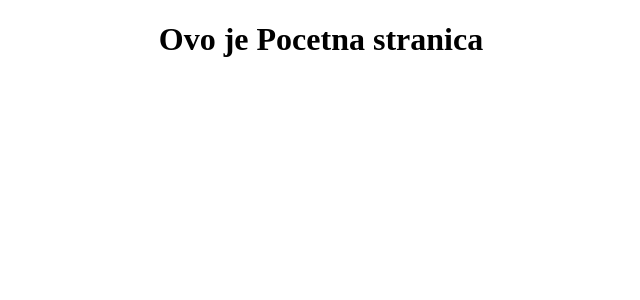
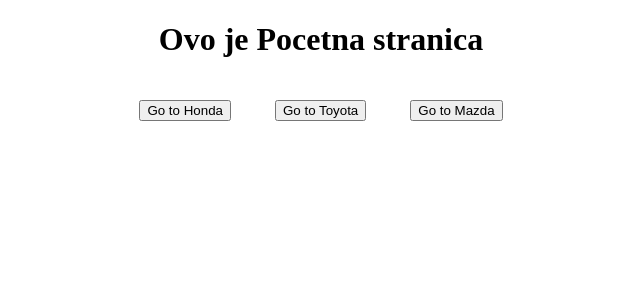
Before and after one commit to soffijamilic/maturski, a Flask app: page / in a window 1280 px wide. Shown: the top 300 px of the page, without its empty margins (319-959 px from the left). Run offline with Flask 3, Linux system fonts and the light colour scheme.

Commit message:
stilizovanje dugmica

```diff
--- a/app.py
+++ b/app.py
@@ -14,5 +14,9 @@ def honda():
 def toyota():
     return render_template("toyota.html")
 
+@app.route('/mazda')
+def mazda():
+    return render_template("toyota.html")
+
 
 app.run()
--- a/static/style.css
+++ b/static/style.css
@@ -1,3 +1,10 @@
 h1{
     text-align: center;
 }
+.dugmici{
+    text-align: center;
+}
+form {
+    margin: 20px;
+    display: inline-block;
+}
--- a/templates/index.html
+++ b/templates/index.html
@@ -8,5 +8,18 @@
 </head>
 <body>
     <h1>Ovo je Pocetna stranica</h1>
+    <div class="dugmici">
+        <form action="/honda" method="get">
+            <button type="submit">Go to Honda</button>
+        </form>
+
+        <form action="/toyota" method="get">
+            <button type="submit">Go to Toyota</button>
+        </form>
+
+        <form action="/mazda" method="get">
+            <button type="submit">Go to Mazda</button>
+        </form>
+    </div>
 </body>
 </html>
```
Also changed, not shown: templates/mazda.html (added, +11 -0 lines), static/stylem.css (added).
